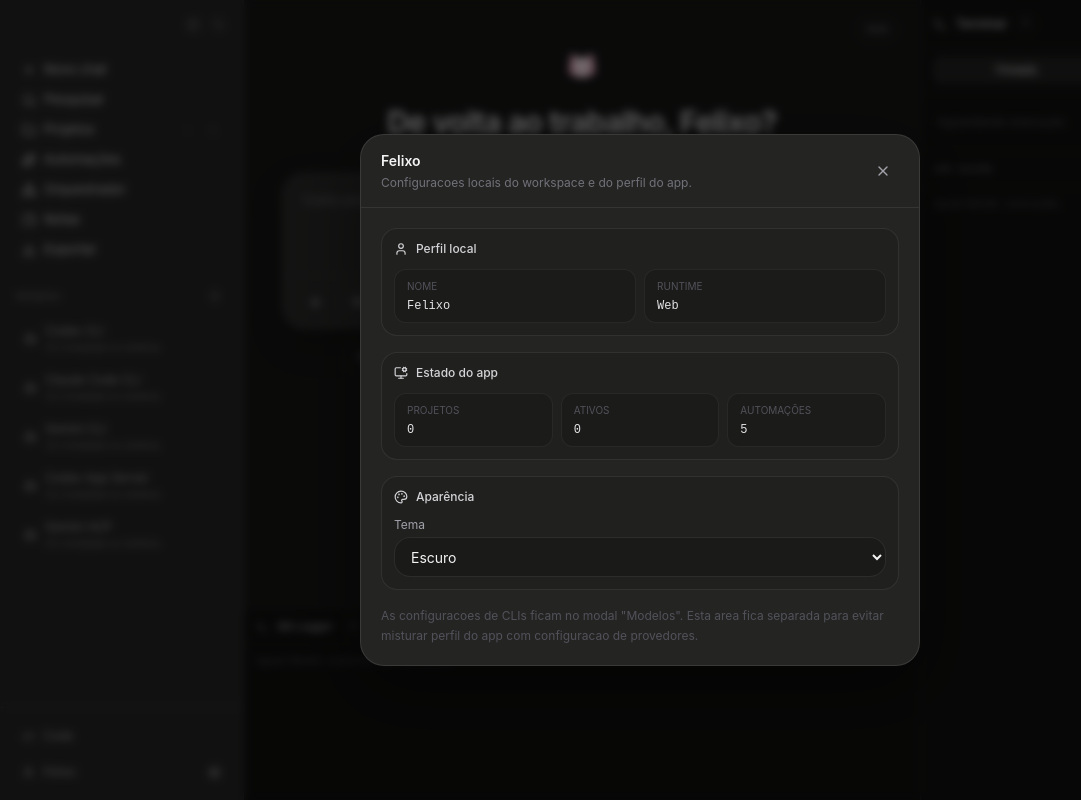
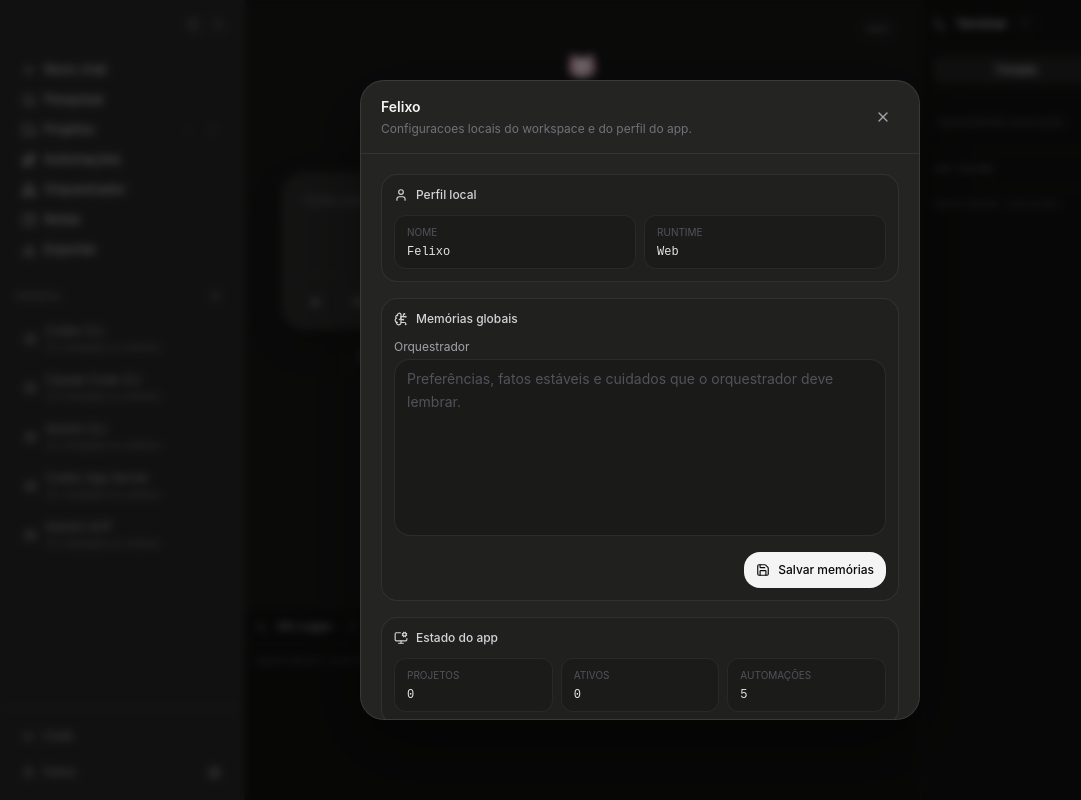
Before and after one commit to Felipe-Alcantara/Felixo-AI-Core, a React (Vite) app in the folder app/: page / in a window 1280 px wide. Both pictures are taken after a click on the button "Felixo". Shown: the whole page, without its empty margins (0-1081 px from the left). Built offline with nearby package versions, Linux system fonts and the light colour scheme.

Commit message:
feat(chat): adicionar memorias globais do orquestrador
Permite editar memorias globais no perfil Felixo, persiste o novo campo nas settings e injeta o bloco no prompt normal e no contexto do orquestrador.

```diff
--- a/app/src/features/chat/components/ChatWorkspace.tsx
+++ b/app/src/features/chat/components/ChatWorkspace.tsx
@@ -33,6 +33,7 @@ import {
   saveNotesToBackend,
 } from '../services/note-storage'
 import {
+  createGlobalMemoriesContextBlock,
   createModelCapabilityProfiles,
   createOrchestratorContextBlock,
   loadInitialOrchestratorSettings,
@@ -463,6 +464,9 @@ export function ChatWorkspace() {
       modelCapabilities,
       orchestratorSettings,
     )
+    const globalMemoriesContextBlock = createGlobalMemoriesContextBlock(
+      orchestratorSettings,
+    )
 
     const cliPrompt = createCliPrompt(
       messages,
@@ -472,7 +476,7 @@ export function ChatWorkspace() {
       activeProjects,
       projectDiff,
       contextAttachments,
-      { orchestrationHint, orchestrationContextBlock },
+      { orchestrationHint, orchestrationContextBlock, globalMemoriesContextBlock },
     )
     const resumePrompt = createCliPrompt(
       messages,
@@ -482,7 +486,12 @@ export function ChatWorkspace() {
       activeProjects,
       projectDiff,
       contextAttachments,
-      { includeHistory: false, orchestrationHint, orchestrationContextBlock },
+      {
+        includeHistory: false,
+        orchestrationHint,
+        orchestrationContextBlock,
+        globalMemoriesContextBlock,
+      },
     )
 
     setMessages((currentMessages) => [
@@ -1263,11 +1272,13 @@ export function ChatWorkspace() {
         isOpen={isFelixoSettingsOpen}
         runtimeLabel={runtimeLabel}
         theme={theme}
+        orchestratorSettings={orchestratorSettings}
         projectsCount={projects.length}
         activeProjectsCount={activeProjectIds.size}
         automationsCount={automations.length}
         onClose={() => setIsFelixoSettingsOpen(false)}
         onThemeChange={updateTheme}
+        onSaveOrchestratorSettings={updateOrchestratorSettings}
       />
 
       {isOrchestratorSettingsOpen && (
@@ -1450,6 +1461,7 @@ type CliPromptOptions = {
   includeHistory?: boolean
   orchestrationHint?: OrchestrationPromptHint | null
   orchestrationContextBlock?: string | null
+  globalMemoriesContextBlock?: string | null
 }
 
 function createCliPrompt(
@@ -1466,6 +1478,7 @@ function createCliPrompt(
     includeHistory = true,
     orchestrationHint = null,
     orchestrationContextBlock = null,
+    globalMemoriesContextBlock = null,
   } = options
   const allHistoryMessages = messages.filter((message) => message.content.trim())
   const historyMessages = allHistoryMessages.slice(-CONTEXT_MESSAGE_LIMIT)
@@ -1479,6 +1492,7 @@ function createCliPrompt(
   const hasHistory = includeHistory && historyMessages.length > 0
   const hasDiff = projectDiff.added.length > 0 || projectDiff.removed.length > 0
   const hasAttachments = attachments.length > 0
+  const hasGlobalMemories = Boolean(globalMemoriesContextBlock)
   const orchestrationInstructions = shouldUseOrchestrationProtocol(currentPrompt)
     ? createOrchestrationProtocolInstructions(
         orchestrationHint,
@@ -1486,6 +1500,7 @@ function createCliPrompt(
       )
     : null
   const hasContext =
+    hasGlobalMemories ||
     Boolean(orchestrationInstructions) ||
     hasCountContext ||
     hasHistory ||
@@ -1504,6 +1519,10 @@ function createCliPrompt(
 
   if (orchestrationInstructions) {
     lines.push('', orchestrationInstructions)
+  }
+
+  if (globalMemoriesContextBlock) {
+    lines.push('', globalMemoriesContextBlock)
   }
 
   lines.push(
--- a/app/src/features/chat/components/FelixoSettingsModal.tsx
+++ b/app/src/features/chat/components/FelixoSettingsModal.tsx
@@ -1,29 +1,53 @@
-import { MonitorCog, Palette, User, X } from 'lucide-react'
-import type { AppTheme } from '../types'
+import { BrainCircuit, MonitorCog, Palette, Save, User, X } from 'lucide-react'
+import { useEffect, useState } from 'react'
+import type { FormEvent } from 'react'
+import type { AppTheme, OrchestratorSettings } from '../types'
 
 type FelixoSettingsModalProps = {
   isOpen: boolean
   runtimeLabel: string
   theme: AppTheme
+  orchestratorSettings: OrchestratorSettings
   projectsCount: number
   activeProjectsCount: number
   automationsCount: number
   onClose: () => void
   onThemeChange: (theme: AppTheme) => void
+  onSaveOrchestratorSettings: (settings: OrchestratorSettings) => void
 }
 
 export function FelixoSettingsModal({
   isOpen,
   runtimeLabel,
   theme,
+  orchestratorSettings,
   projectsCount,
   activeProjectsCount,
   automationsCount,
   onClose,
   onThemeChange,
+  onSaveOrchestratorSettings,
 }: FelixoSettingsModalProps) {
+  const [globalMemoriesDraft, setGlobalMemoriesDraft] = useState(
+    orchestratorSettings.globalMemories,
+  )
+
+  useEffect(() => {
+    if (isOpen) {
+      setGlobalMemoriesDraft(orchestratorSettings.globalMemories)
+    }
+  }, [isOpen, orchestratorSettings.globalMemories])
+
   if (!isOpen) {
     return null
+  }
+
+  function saveGlobalMemories(event: FormEvent<HTMLFormElement>) {
+    event.preventDefault()
+    onSaveOrchestratorSettings({
+      ...orchestratorSettings,
+      globalMemories: globalMemoriesDraft,
+    })
   }
 
   return (
@@ -65,6 +89,35 @@ export function FelixoSettingsModal({
               <Metric label="Runtime" value={runtimeLabel} />
             </div>
           </section>
+
+          <form
+            className="rounded-2xl border border-white/[0.08] bg-black/10 p-3"
+            onSubmit={saveGlobalMemories}
+          >
+            <div className="mb-3 flex items-center gap-2 text-xs font-medium text-zinc-300">
+              <BrainCircuit size={14} aria-hidden="true" />
+              Memórias globais
+            </div>
+            <label className="block text-xs text-zinc-400">
+              Orquestrador
+              <textarea
+                value={globalMemoriesDraft}
+                onChange={(event) => setGlobalMemoriesDraft(event.target.value)}
+                rows={7}
+                placeholder="Preferências, fatos estáveis e cuidados que o orquestrador deve lembrar."
+                className="mt-1 w-full resize-none rounded-2xl border border-white/[0.08] bg-[#1a1a19] px-3 py-2 text-sm leading-relaxed text-zinc-100 outline-none placeholder:text-zinc-600 focus:ring-2 focus:ring-cyan-200/30"
+              />
+            </label>
+            <div className="mt-3 flex justify-end">
+              <button
+                type="submit"
+                className="flex h-9 items-center justify-center gap-2 rounded-2xl bg-zinc-100 px-3 text-xs font-medium text-zinc-950 transition hover:bg-white focus:outline-none focus:ring-2 focus:ring-zinc-100 focus:ring-offset-2 focus:ring-offset-[#242423]"
+              >
+                <Save size={14} aria-hidden="true" />
+                Salvar memórias
+              </button>
+            </div>
+          </form>
 
           <section className="rounded-2xl border border-white/[0.08] bg-black/10 p-3">
             <div className="mb-3 flex items-center gap-2 text-xs font-medium text-zinc-300">
--- a/app/src/features/chat/services/orchestrator-settings-storage.ts
+++ b/app/src/features/chat/services/orchestrator-settings-storage.ts
@@ -12,6 +12,7 @@ const ORCHESTRATOR_SETTINGS_STORAGE_KEY =
 
 export const defaultOrchestratorSettings: OrchestratorSettings = {
   customContext: '',
+  globalMemories: '',
   enabledSkills: ['planejamento', 'revisao', 'resumo'],
   preferredModelIds: [],
   blockedModelIds: [],
@@ -237,6 +238,23 @@ export function createOrchestratorContextBlock(
   return lines.filter((line): line is string => line !== null).join('\n')
 }
 
+export function createGlobalMemoriesContextBlock(
+  settings: OrchestratorSettings,
+) {
+  if (!settings.globalMemories.trim()) {
+    return null
+  }
+
+  return [
+    'Memorias globais do usuario:',
+    settings.globalMemories.trim(),
+    '',
+    'Uso das memorias globais:',
+    '- Trate estas memorias como preferencias e fatos persistentes do usuario.',
+    '- Se uma memoria global conflitar com a mensagem atual, priorize a mensagem atual.',
+  ].join('\n')
+}
+
 export function normalizeOrchestratorSettings(
   value: unknown,
 ): OrchestratorSettings {
@@ -248,6 +266,7 @@ export function normalizeOrchestratorSettings(
 
   return {
     customContext: getString(settings.customContext),
+    globalMemories: getString(settings.globalMemories),
     enabledSkills: getStringList(settings.enabledSkills),
     preferredModelIds: getStringList(settings.preferredModelIds),
     blockedModelIds: getStringList(settings.blockedModelIds),
--- a/app/src/features/chat/types.ts
+++ b/app/src/features/chat/types.ts
@@ -33,6 +33,7 @@ export type OrchestratorMode =
 
 export type OrchestratorSettings = {
   customContext: string
+  globalMemories: string
   enabledSkills: string[]
   preferredModelIds: string[]
   blockedModelIds: string[]
```
